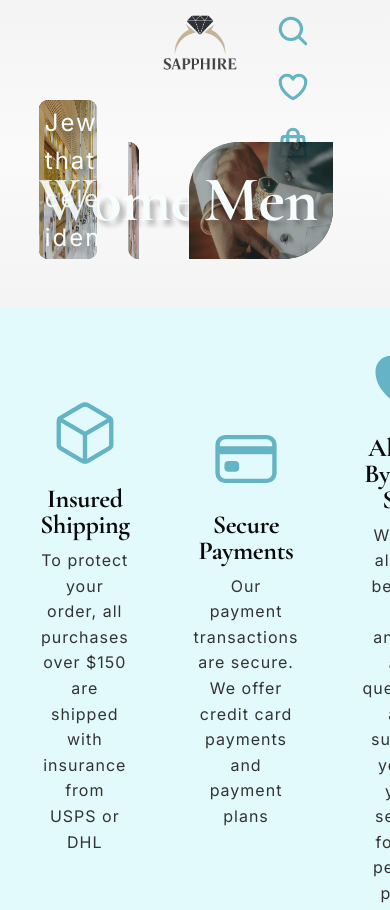
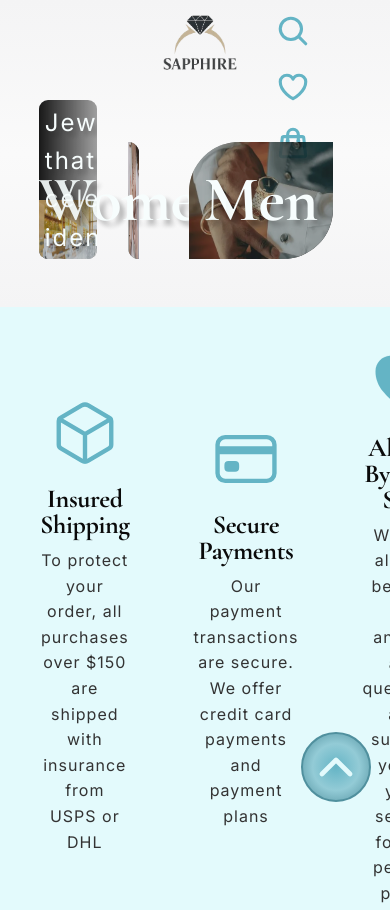
Before and after one commit to Cosmin873/Portfolio, a website built with Parcel: page Sapphire/index.html in a window 390 px wide. Shown: the top 910 px of the page. Built offline with nearby package versions, Linux system fonts and the light colour scheme.

Commit message:
working on hero responsiveness

```diff
--- a/Sapphire/general.css
+++ b/Sapphire/general.css
@@ -718,7 +718,62 @@ input[type="search"]::-webkit-search-results-decoration {
   transition: all 0.5s;
 }
 
+.btn-to-top {
+  position: fixed;
+  right: 5%;
+  bottom: 5%;
+  width: 7rem;
+  height: 7rem;
+  font-size: 5rem;
+  border: 2px solid var(--color-primary-darker);
+  border-radius: 50%;
+  background: radial-gradient(var(--color-primary), var(--color-primary-lighter), var(--color-primary-darker));
+  transition: all 0.2s ease-in;
+}
 
+.btn-to-top:hover {
+  transform: translateY(-0.8rem);
+}
+
+.link-to-top:link {
+  display: flex;
+  align-items: center;
+  justify-content: center;
+}
+
+.icon-to-top {
+
+  animation: flicker 1.5s infinite alternate;
+    color: var(--color-ui-background);
+  text-shadow:
+      0 0 7px #fff,
+      0 0 10px #fff,
+      0 0 21px #fff,
+      0 0 42px #0fa,
+      0 0 82px #0fa,
+      0 0 92px #0fa,
+      0 0 102px #0fa,
+      0 0 151px #0fa;
+}
+
+
+
+@keyframes flicker {
+  0%, 18%, 22%, 25%, 53%, 57%, 100% {
+    text-shadow:
+      0 0 4px #fff,
+      0 0 11px #fff,
+      0 0 19px #fff,
+      0 0 40px #0fa,
+      0 0 80px #0fa,
+      0 0 90px #0fa,
+      0 0 100px #0fa,
+      0 0 150px #0fa;
+  }
+  20%, 24%, 55% {
+    text-shadow: none;
+  }
+}
 
 .contact__form {
   height: 100%;
--- a/Sapphire/index.html
+++ b/Sapphire/index.html
@@ -476,7 +476,11 @@
     </footer>
     <div class="overlay hidden"></div>
     <!-- <button class="btn nav__handler hidden">&#9776;</button> -->
-     <button class="btn-to-top"><a href="#" class="link-to-top">&tarr;</a></button>
+    <button class="btn-to-top">
+      <a href="#" class="link-to-top"
+        ><ion-icon name="chevron-up-outline" class="icon-to-top"></ion-icon
+      ></a>
+    </button>
     <div class="error fade-in"></div>
     <div class="modal fade-in">
       <p class="modal__error hidden">*Please fill all the fields!*</p>
--- a/Sapphire/style.css
+++ b/Sapphire/style.css
@@ -33,6 +33,7 @@
   opacity: 0.9;
   z-index: 4;
   border-radius: 9px;
+  padding-top: 10rem;
 }
 .hero-img-2 {
   width: 80%;
```
